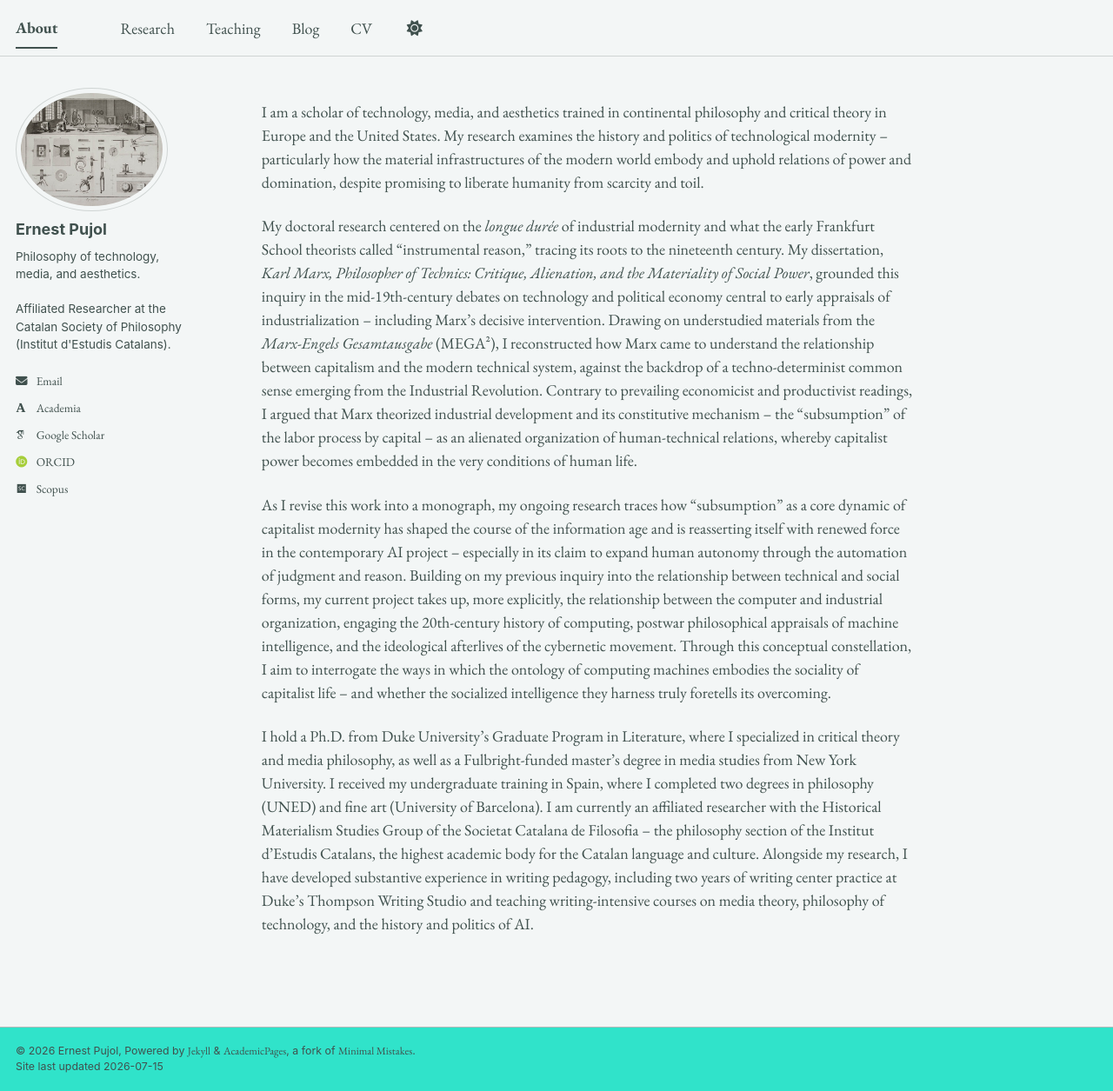
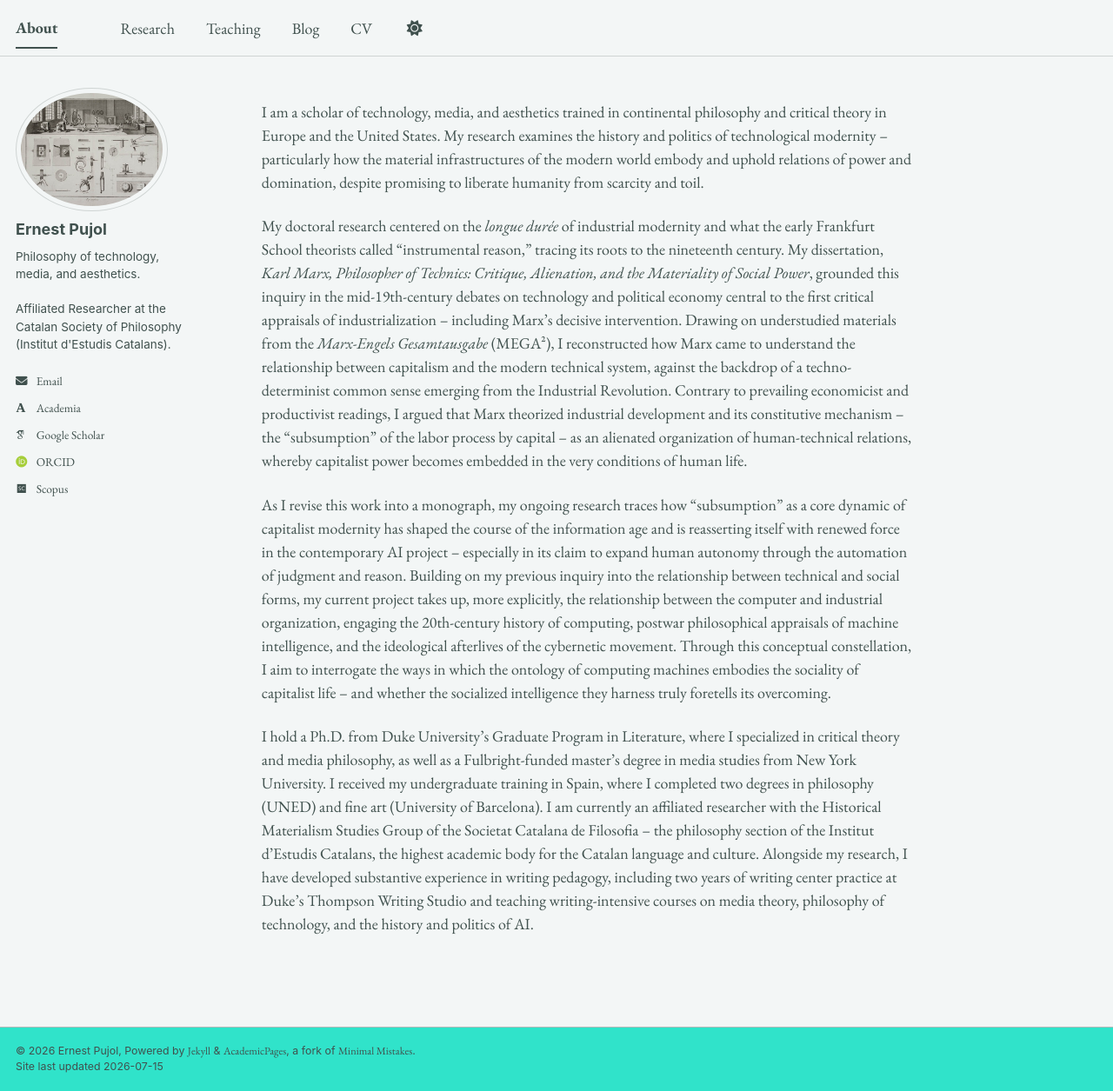
Before and after one commit to epujol90/epujol90.github.io, a Jekyll site: the page built from _pages/about.md, in a window 1280 px wide and 1255 px high. Shown: the whole window at 87% size. Built offline with Jekyll 4.4.1, drawn with Linux system fonts in a browser that asks for light colours; some web fonts are replaced; a script bundle is joined from its source files by our own code; library files that are not in the unit come from our copies.

Commit message:
Update about.md

```diff
--- a/_pages/about.md
+++ b/_pages/about.md
@@ -8,7 +8,7 @@ redirect_from:
 ---
 I am a scholar of technology, media, and aesthetics trained in continental philosophy and critical theory in Europe and the United States. My research examines the history and politics of technological modernity -- particularly how the material infrastructures of the modern world embody and uphold relations of power and domination, despite promising to liberate humanity from scarcity and toil.
 
-My doctoral research centered on the _longue durée_ of industrial modernity and what the early Frankfurt School theorists called “instrumental reason,” tracing its roots to the nineteenth century. My dissertation, _Karl Marx, Philosopher of Technics: Critique, Alienation, and the Materiality of Social Power_, grounded this inquiry in the mid-19th-century debates on technology and political economy central to early appraisals of industrialization -- including Marx's decisive intervention. Drawing on understudied materials from the _Marx-Engels Gesamtausgabe_ (MEGA²), I reconstructed how Marx came to understand the relationship between capitalism and the modern technical system, against the backdrop of a techno-determinist common sense emerging from the Industrial Revolution. Contrary to prevailing economicist and productivist readings, I argued that Marx theorized industrial development and its constitutive mechanism -- the “subsumption” of the labor process by capital -- as an alienated organization of human-technical relations, whereby capitalist power becomes embedded in the very conditions of human life.
+My doctoral research centered on the _longue durée_ of industrial modernity and what the early Frankfurt School theorists called “instrumental reason,” tracing its roots to the nineteenth century. My dissertation, _Karl Marx, Philosopher of Technics: Critique, Alienation, and the Materiality of Social Power_, grounded this inquiry in the mid-19th-century debates on technology and political economy central to the first critical appraisals of industrialization -- including Marx's decisive intervention. Drawing on understudied materials from the _Marx-Engels Gesamtausgabe_ (MEGA²), I reconstructed how Marx came to understand the relationship between capitalism and the modern technical system, against the backdrop of a techno-determinist common sense emerging from the Industrial Revolution. Contrary to prevailing economicist and productivist readings, I argued that Marx theorized industrial development and its constitutive mechanism -- the “subsumption” of the labor process by capital -- as an alienated organization of human-technical relations, whereby capitalist power becomes embedded in the very conditions of human life.
 
 As I revise this work into a monograph, my ongoing research traces how "subsumption" as a core dynamic of capitalist modernity has shaped the course of the information age and is reasserting itself with renewed force in the contemporary AI project -- especially in its claim to expand human autonomy through the automation of judgment and reason. Building on my previous inquiry into the relationship between technical and social forms, my current project takes up, more explicitly, the relationship between the computer and industrial organization, engaging the 20th-century history of computing, postwar philosophical appraisals of machine intelligence, and the ideological afterlives of the cybernetic movement. Through this conceptual constellation, I aim to interrogate the ways in which the ontology of computing machines embodies the sociality of capitalist life -- and whether the socialized intelligence they harness truly foretells its overcoming.
 
```
